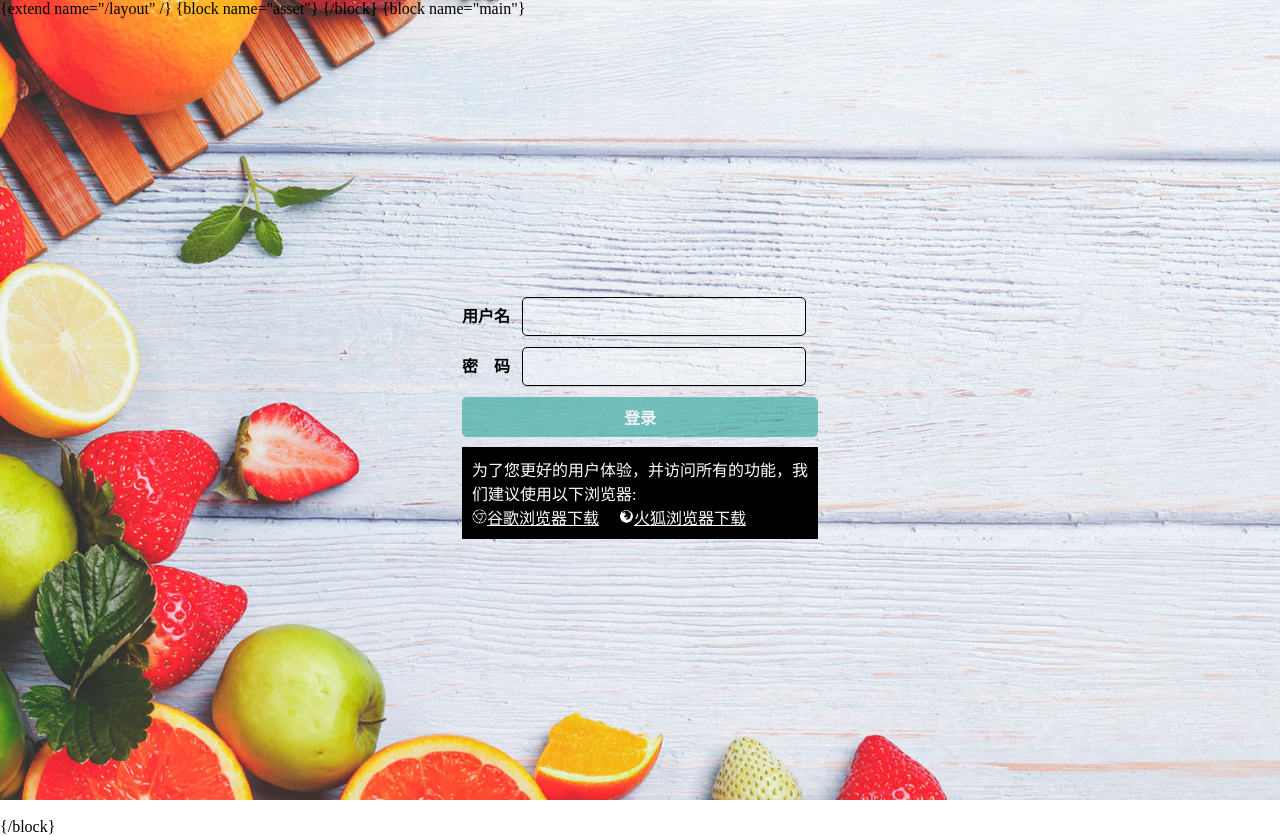
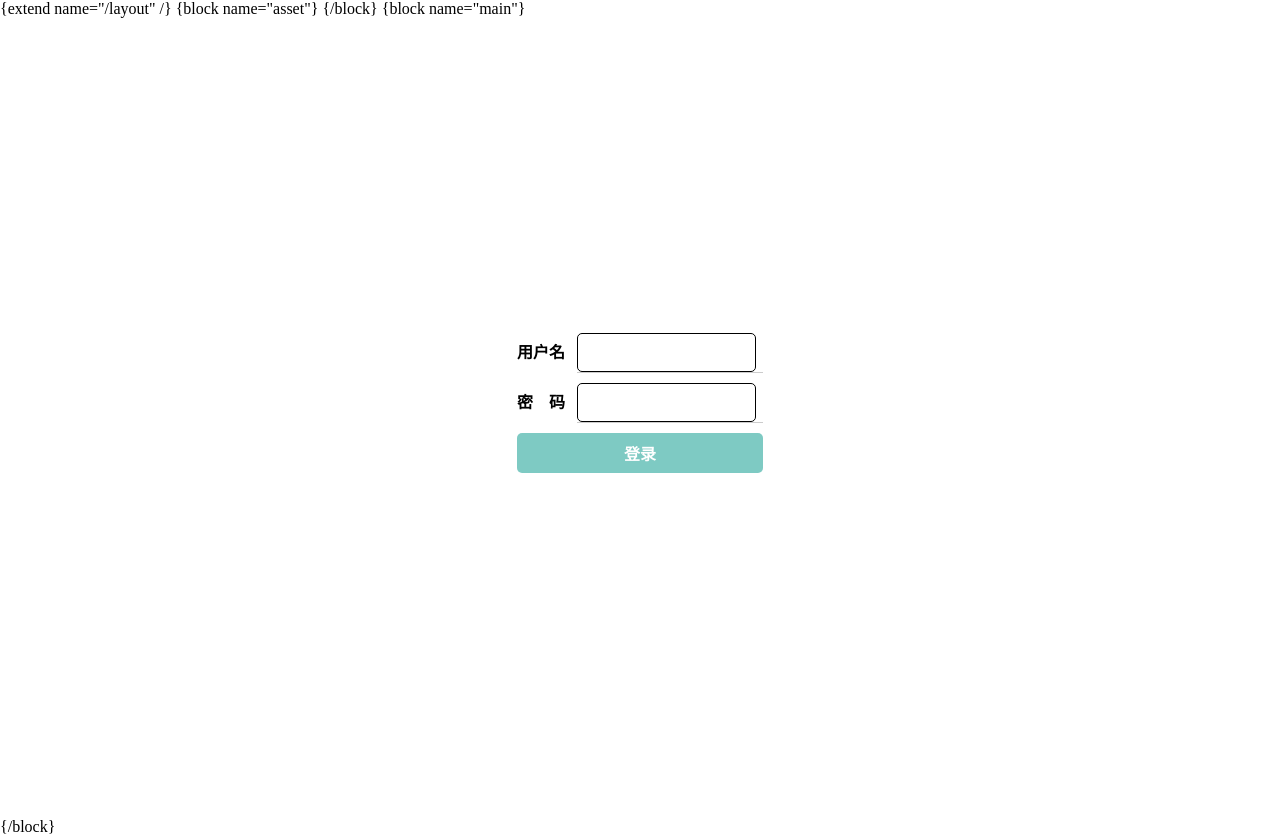
Before and after one commit to lenyueocy/testshop, a PHP site: the page made by template/admin/index/login.html in a window 1280 px wide. Run offline with PHP 8.4, Linux system fonts and the light colour scheme; the template is opened without the code that fills it, so the values that code supplies are empty.

Commit message:
更改登录页面

```diff
--- a/public/admin/login.css
+++ b/public/admin/login.css
@@ -7,7 +7,7 @@
 }
 
 .login-body {
-    background: url(./images/bg-login.jpg) no-repeat;
+    /*background: url(./images/bg-login.jpg) no-repeat;*/
     -webkit-background-size: 100% 100%;
     background-size: cover;
     background-position: center center;
--- a/template/admin/goods/goods/list.html
+++ b/template/admin/goods/goods/list.html
@@ -238,7 +238,6 @@
             display: '配送时间/文本',
             name: 'send',
             dealItem:function(row){
-                debugger
                if(row.sendtxt==null||row.sendtxt==""){
                    return row.send;
                }else{
--- a/template/admin/index/login.html
+++ b/template/admin/index/login.html
@@ -80,9 +80,9 @@
             <div class="form-item" id="login-btn">
                 <button>登录</button>
             </div>
-            <div style="padding:10px;background-color:#000000;color:white;position: relative;top:40%;">为了您更好的用户体验，并访问所有的功能，我<br>们建议使用以下浏览器:<br><img width="15" src="/guge.png"><a href="http://www.downza.cn/soft/26885.html">谷歌浏览器下载</a>&nbsp;&nbsp;&nbsp;&nbsp; <img width="15" src="/huohu.png"><a href="http://www.firefox.com.cn/">火狐浏览器下载</a></div>
+            <div style="padding:10px;color:white;position: relative;top:40%;"></div>
         </div>
-        <div id="noshow" style="padding:10px;background-color:#000000;color:white;position: absolute;top:40%;display: none;"><h2>为了您更好的用户体验，并访问所有的功能，我<br>们建议使用以下浏览器:<br><img width="20" src="/guge.png"><a href="http://www.downza.cn/soft/26885.html">谷歌浏览器下载</a> &nbsp;&nbsp;&nbsp;&nbsp;   <img width="20" src="/huohu.png"><a href="http://www.firefox.com.cn/">火狐浏览器下载</a></h2></div>
+        <div id="noshow" style="padding:10px;background-color:#000000;color:white;position: absolute;top:40%;display: none;"></div>
 
     </div>
     <script type="text/javascript">
```
